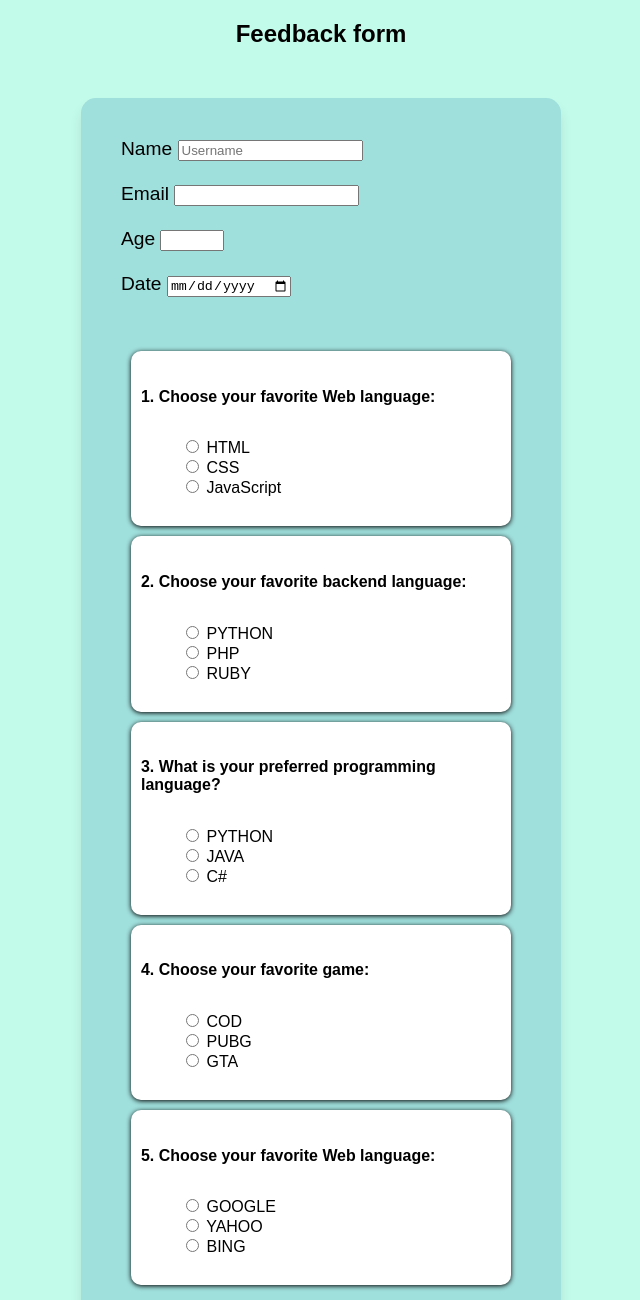
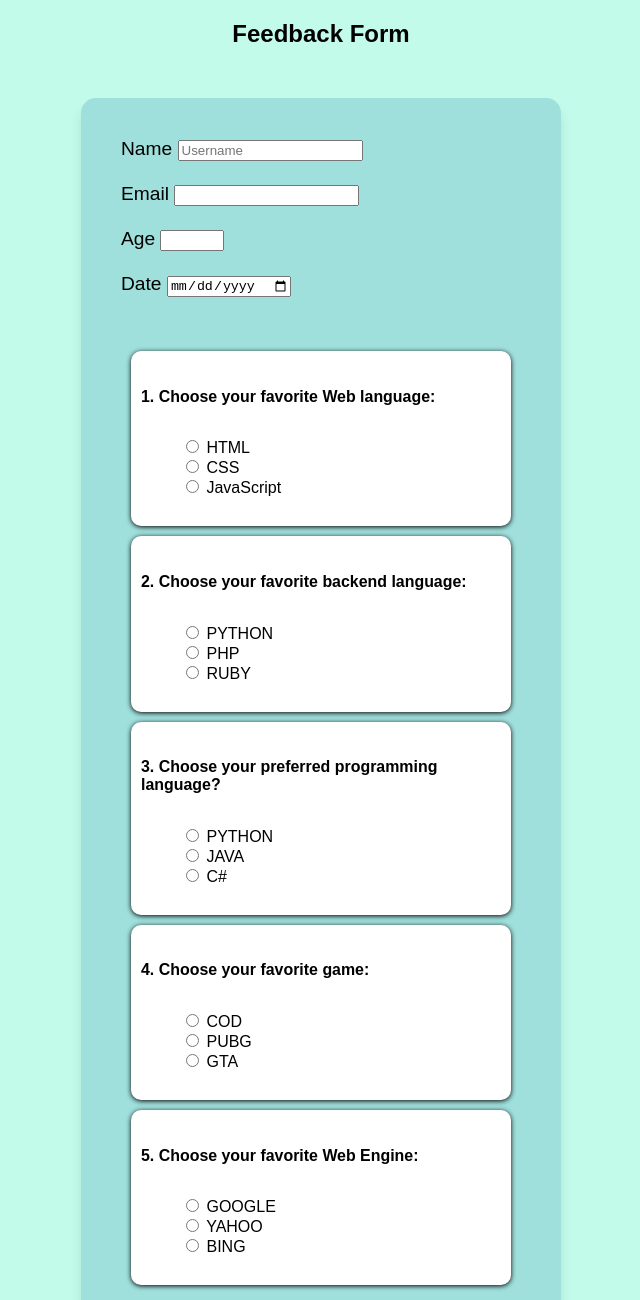
Before and after one commit to ERSuryansh/feedback-form, a plain HTML site: page index.html in a window 1280 px wide. Shown: the top 1300 px of the page, without its empty margins (319-959 px from the left). Drawn offline with Linux system fonts and the light colour scheme.

Commit message:
Update index.html

```diff
--- a/index.html
+++ b/index.html
@@ -9,7 +9,7 @@
 </head>
 
 <body>
-    <h2>Feedback form</h2>
+    <h2>Feedback Form</h2>
     <div class="container">
         <form action="index2.html" method="GET">
             <!-- <form action="/submit" method="post"> -->
@@ -38,35 +38,8 @@
 
             <br />
 
-            <!-- <div>
-                Favourit food<br /><br />
-                <div class="box">
-                    <div>
-                        <label for="banana">Banana</label>
-                        <input type="checkbox" name="banana" id="banana" />
-                    </div>
-                    <div>
-                        <label for="apple">Apple</label>
-                        <input type="checkbox" name="apple" id="apple" />
-                    </div>
-                    <div>
-                        <label for="coconut">Coconut</label>
-                        <input type="checkbox" name="coconut" id="coconut" />
-                    </div>
-                    <div>
-                        <label for="papaya">Papaya</label>
-                        <input type="checkbox" name="papaya" id="papaya" />
-                    </div>
-                    <div>
-                        <label for="banana">Banana</label>
-                        <input type="checkbox" name="banana" id="banana" />
-                    </div>
-                    <div>
-                        <label for="banana">Banana</label>
-                        <input type="checkbox" name="banana" id="banana" />
-                    </div>
-                </div>
-            </div> -->
+
+
 
             <div class="feedback">
                 <div class="question">
@@ -106,7 +79,7 @@
 
             <div class="feedback">
                 <div class="question">
-                    <h5>3. What is your preferred programming language?</h5>
+                    <h5>3. Choose your preferred programming language?</h5>
                     <div class="box">
                         <div>
                             <input type="radio" id="python" name="preferred_language" value="Python" />
@@ -144,7 +117,7 @@
 
             <div class="feedback">
                 <div class="question">
-                    <h5>5. Choose your favorite Web language:</h5>
+                    <h5>5. Choose your favorite Web Engine:</h5>
                     <div class="box">
                         <div>
                             <input type="radio" id="google" name="fav_search_engine" value="Google" />
```
